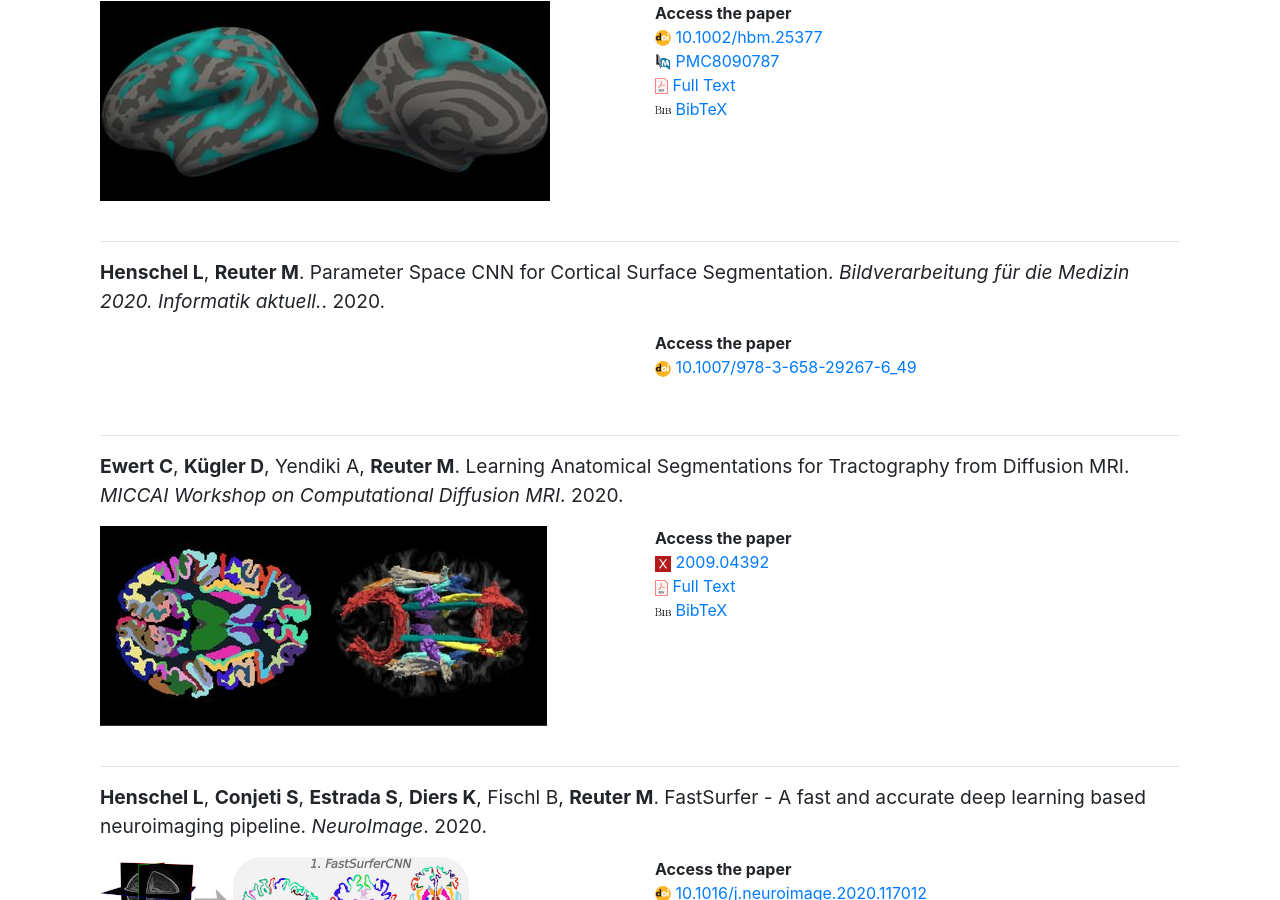
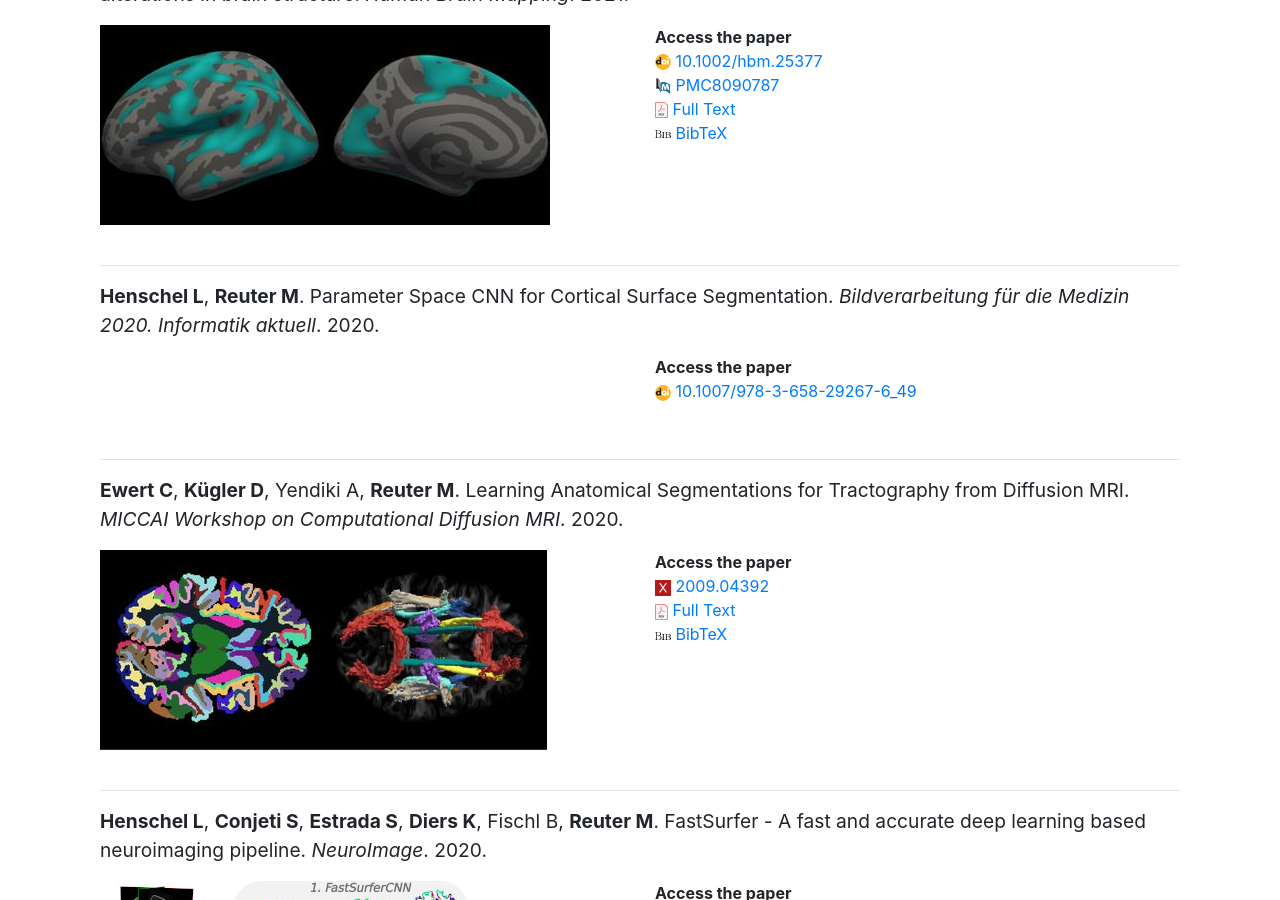
Before and after one commit to Deep-MI/Deep-MI.github.io, a Jekyll site: the page built from publications/index.html, in a window 1280 px wide and 900 px high, scrolled down 2051 px. Built offline with Jekyll 4.4.1, drawn with Linux system fonts in a browser that asks for light colours; nearby versions of some CDN libraries; comment, search, counter and statistics services are not loaded; some of the changed text lies outside the part shown.

Commit message:
update doc FastSurferVINN

```diff
--- a/_data/publications.yml
+++ b/_data/publications.yml
@@ -38,6 +38,7 @@
   type: 'journal'
   year: 2022
   arxiv: 2112.09654
+  doi: 10.1016/j.neuroimage.2022.118933
 
 - id: 'mauschitz_2022'
   authors: 'Mauschitz MM, Lohner V, Koch A, Stöcker T, **Reuter M**, Holz FG, Finger RP, Breteler MMB'
@@ -108,7 +109,7 @@
 - id: 'henschel_2020b'
   authors: '**Henschel L**, **Reuter M**'
   title: 'Parameter Space CNN for Cortical Surface Segmentation'
-  journal: '*Bildverarbeitung für die Medizin 2020. Informatik aktuell.*'
+  journal: '*Bildverarbeitung für die Medizin 2020. Informatik aktuell*'
   type: 'conference'
   year: 2020
   month: 02
```
